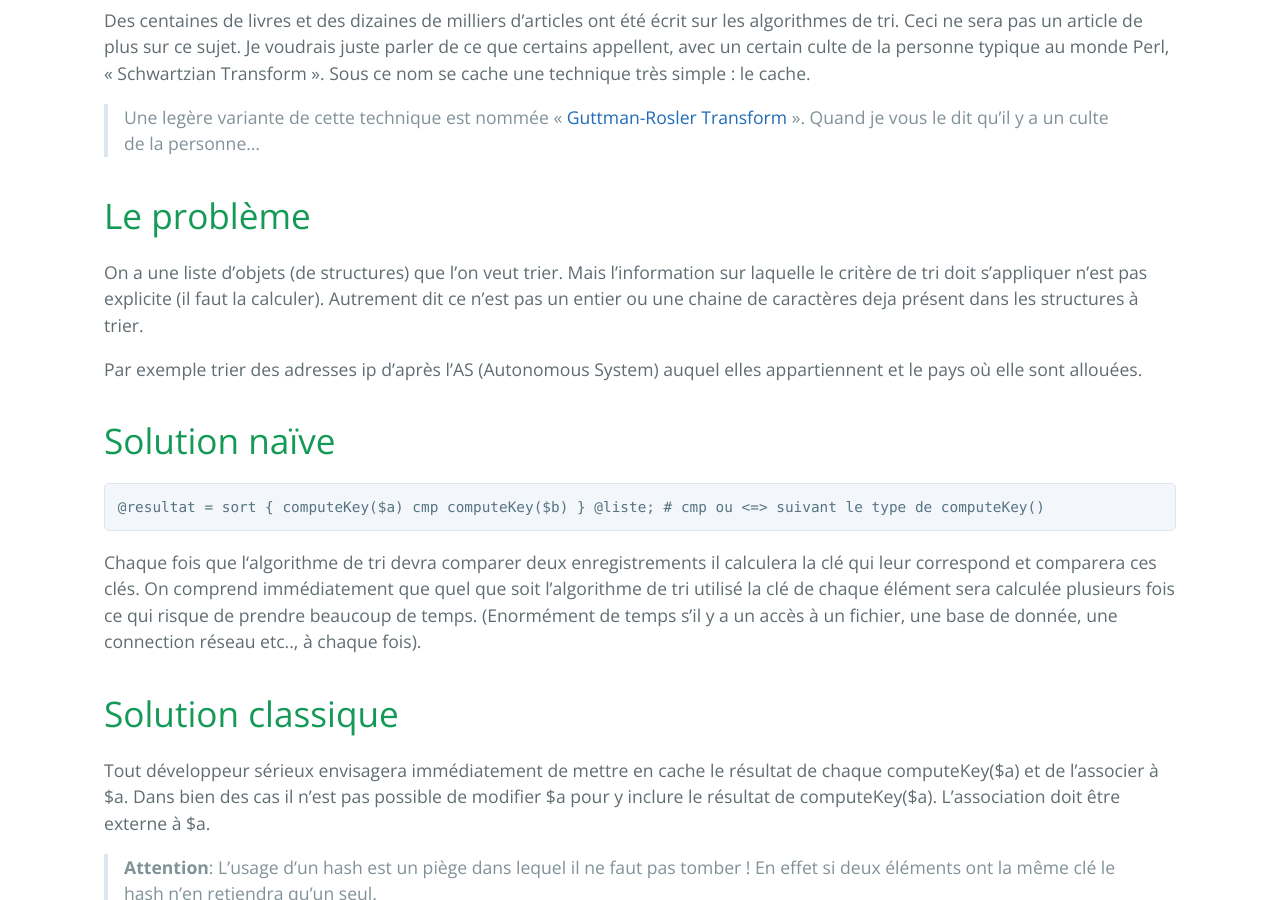
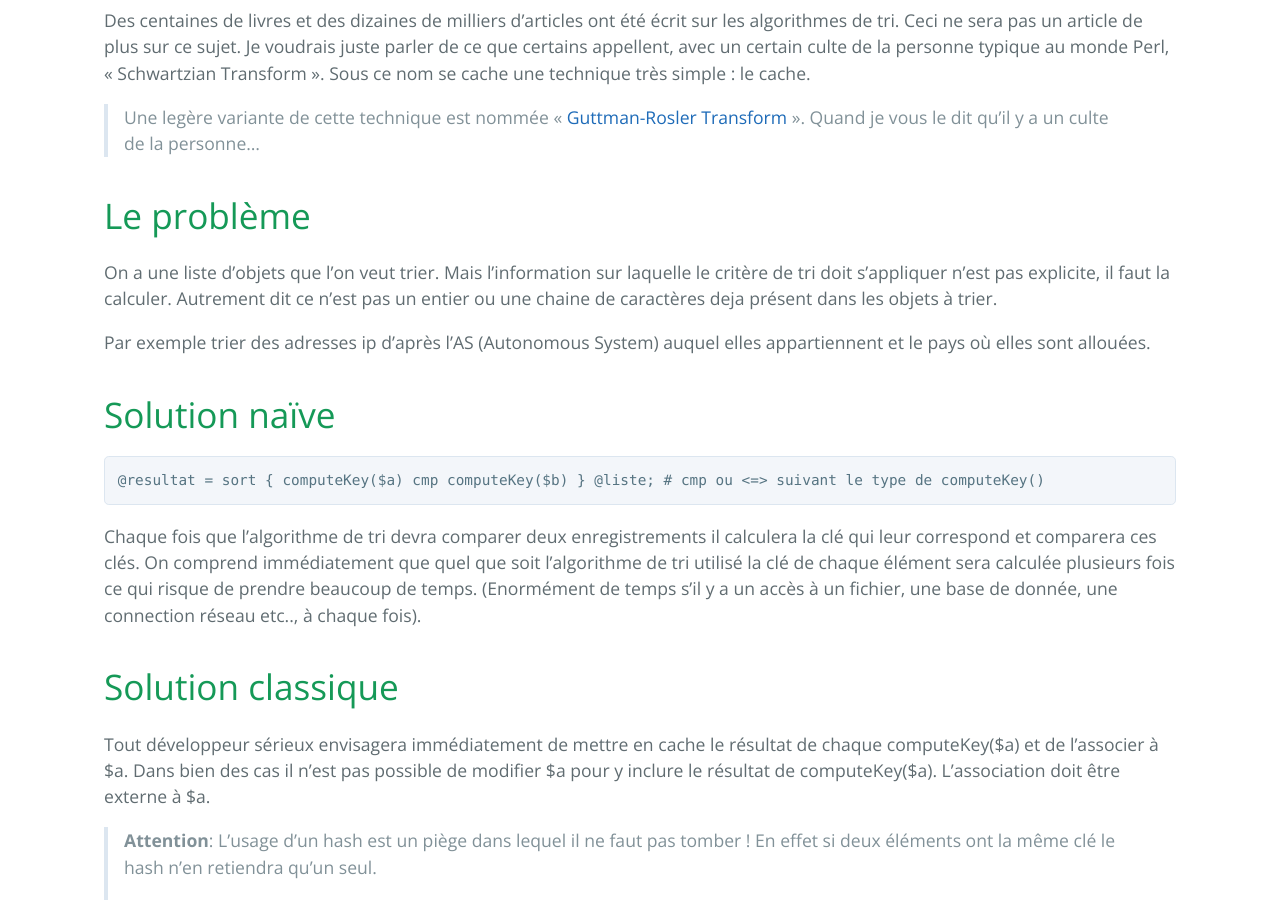
Before and after one commit to deePerl/deeperl.github.io, a Jekyll site: the page built from fr/map-sort-map.md, in a window 1280 px wide and 900 px high, scrolled down 536 px. Built offline with Jekyll 4.4.1, drawn with Linux system fonts in a browser that asks for light colours; our own code applies the rules of GitHub Pages for plain Markdown files.

Commit message:
Update map-sort-map.md

````diff
--- a/fr/map-sort-map.md
+++ b/fr/map-sort-map.md
@@ -6,15 +6,15 @@ Des centaines de livres et des dizaines de milliers d’articles ont été écri
 Quand je vous le dit qu'il y a un culte de la personne...
 
 # Le problème
-On a une liste d’objets (de structures) que l’on veut trier. Mais l’information sur laquelle le critère de tri doit s’appliquer n’est pas explicite (il faut la calculer). Autrement dit ce n’est pas un entier ou une chaine de caractères deja présent dans les structures à trier.
+On a une liste d’objets que l’on veut trier. Mais l'information sur laquelle le critère de tri doit s’appliquer n’est pas explicite, il faut la calculer. Autrement dit ce n’est pas un entier ou une chaine de caractères deja présent dans les objets à trier.
 
-Par exemple trier des adresses ip d’après l’AS (Autonomous System) auquel elles appartiennent et le pays où elle sont allouées.
+Par exemple trier des adresses ip d’après l’AS (Autonomous System) auquel elles appartiennent et le pays où elles sont allouées.
 
 # Solution naïve
 ```Perl
 @resultat = sort { computeKey($a) cmp computeKey($b) } @liste; # cmp ou <=> suivant le type de computeKey()
 ```
-Chaque fois que l‘algorithme de tri devra comparer deux enregistrements il calculera la clé qui leur correspond et comparera ces clés. On comprend immédiatement que quel que soit l’algorithme de tri utilisé la clé de chaque élément sera calculée plusieurs fois ce qui risque de prendre beaucoup de temps. (Enormément de temps s’il y a un accès à un fichier, une base de donnée, une connection réseau etc.., à chaque fois).
+Chaque fois que l'algorithme de tri devra comparer deux enregistrements il calculera la clé qui leur correspond et comparera ces clés. On comprend immédiatement que quel que soit l’algorithme de tri utilisé la clé de chaque élément sera calculée plusieurs fois ce qui risque de prendre beaucoup de temps. (Enormément de temps s’il y a un accès à un fichier, une base de donnée, une connection réseau etc.., à chaque fois).
 
 # Solution classique
 Tout développeur sérieux envisagera immédiatement de mettre en cache le résultat de chaque computeKey($a) et de l’associer à $a. Dans bien des cas il n’est pas possible de modifier $a pour y inclure le résultat de computeKey($a). L’association doit être externe à $a.
````
